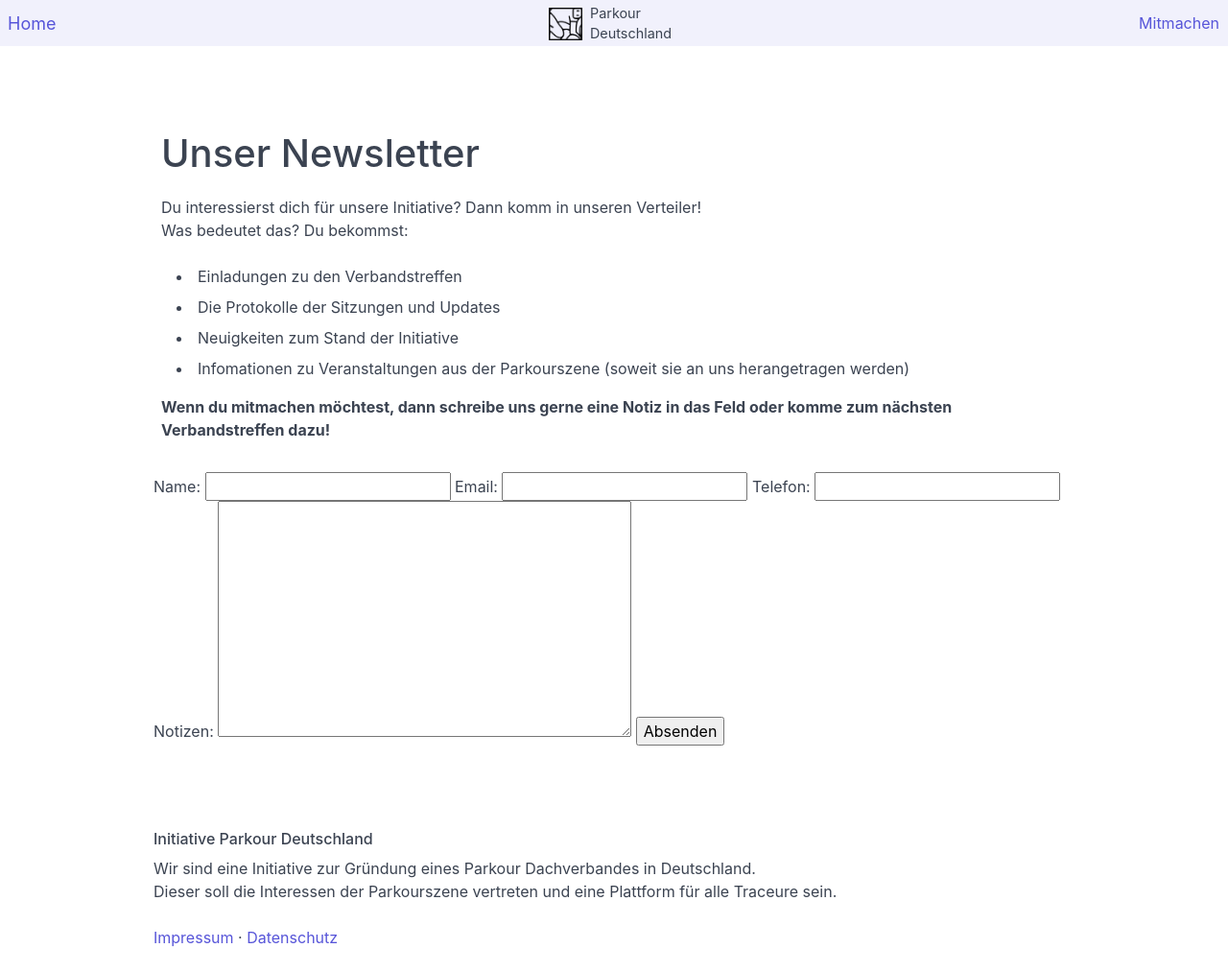
After one commit to parkour-de/web, a Django app: page /mitmachen in a window 1280 px wide. The commit adds this page. Shown: the whole page at 96% size. Run offline with Django 4.2, Linux system fonts and the light colour scheme.

Commit message:
Start with implementation of Newsletter
- add frontend (not styled)

```diff
--- a/main/models.py
+++ b/main/models.py
@@ -9,6 +9,7 @@ class Contact(models.Model):
     name = models.CharField("Name", max_length=500, null=True, blank=True)
     email = models.EmailField("Email", max_length=300)
     telnr = models.CharField("Telefon", max_length=300, null=True, blank=True)
+    notes = models.TextField("Notizen", null=True, blank=True)
 
     def __str__(self):
         return self.email
--- a/main/templates/main/base.html
+++ b/main/templates/main/base.html
@@ -24,8 +24,8 @@
             </div>
         </section>
         <section class="navbar-section">
-            <a href="#" class="btn btn-link">Mitmachen</a>
-          </section>
+            <a href="{% url 'main_newsletter'%}" class="btn btn-link">Mitmachen</a>
+        </section>
     </header>
     <section class='container grid-lg'>
     {% block body %}{% endblock %}
--- a/main/templates/main/index.html
+++ b/main/templates/main/index.html
@@ -13,7 +13,7 @@
     </div>
 </div>
 
-{% include 'main/leitlinien.html' %}
+{% include 'main/general/leitlinien.html' %}
 
 
 {% endblock %}
--- /dev/null
+++ b/main/templates/main/newsletter_subscribe.html
@@ -0,0 +1,37 @@
+{% extends 'main/base.html' %}
+
+{% block head %}
+<title>Mitmachen!</title>
+{% endblock %}
+
+{% block body %}
+{% load static %}
+
+<div class="hero">
+    <div class="hero-body">
+      <h1>Unser Newsletter</h1>
+
+        <p>Du interessierst dich für unsere Initiative? Dann komm in unseren Verteiler!<br>
+        Was bedeutet das? Du bekommst:
+        <ul>
+            <li>Einladungen zu den Verbandstreffen</li>
+            <li>Die Protokolle der Sitzungen und Updates</li>
+            <li>Neuigkeiten zum Stand der Initiative</li>
+            <li>Infomationen zu Veranstaltungen aus der Parkourszene (soweit sie an uns herangetragen werden)</li>
+        </ul>
+        <strong>Wenn du mitmachen möchtest, dann schreibe uns gerne eine Notiz in das Feld oder komme zum nächsten Verbandstreffen dazu!</strong>
+        </p>
+
+    </div>
+    <div>
+        <!-- #TODO: make pretty -->
+        <form class="form" method="POST">
+            {% csrf_token %}
+            {{form}}
+            <button type="submit">Absenden</button>
+        </form>
+    </div>
+</div>
+
+
+{% endblock %}
--- a/main/urls.py
+++ b/main/urls.py
@@ -1,4 +1,7 @@
 from django.urls import path
 import main.views as views
 
-urlpatterns = [path("", views.index, name="main_index")]
+urlpatterns = [
+    path("", views.index, name="main_index"),
+    path("mitmachen", views.NewsletterSubscribeView.as_view(), name="main_newsletter"),
+]
--- a/main/views.py
+++ b/main/views.py
@@ -1,4 +1,5 @@
-from django.shortcuts import render
+from django.shortcuts import render, reverse
+from django.views.generic import CreateView
 from main.models import *
 
 
@@ -6,3 +7,13 @@ from main.models import *
 def index(request):
     # this is the static main page
     return render(request, "main/index.html", {})
+
+
+class NewsletterSubscribeView(CreateView):
+    model = Contact
+    fields = ["name", "email", "telnr", "notes"]
+    template_name = "main/newsletter_subscribe.html"
+
+    def get_success_url(self):
+        ## TODO: success toast
+        return reverse("main_index")
```
Also changed, not shown: main/migrations/0002_contact_notes.py (added), main/templates/main/general/leitlinien.html (renamed from main/templates/main/leitlinien.html).
